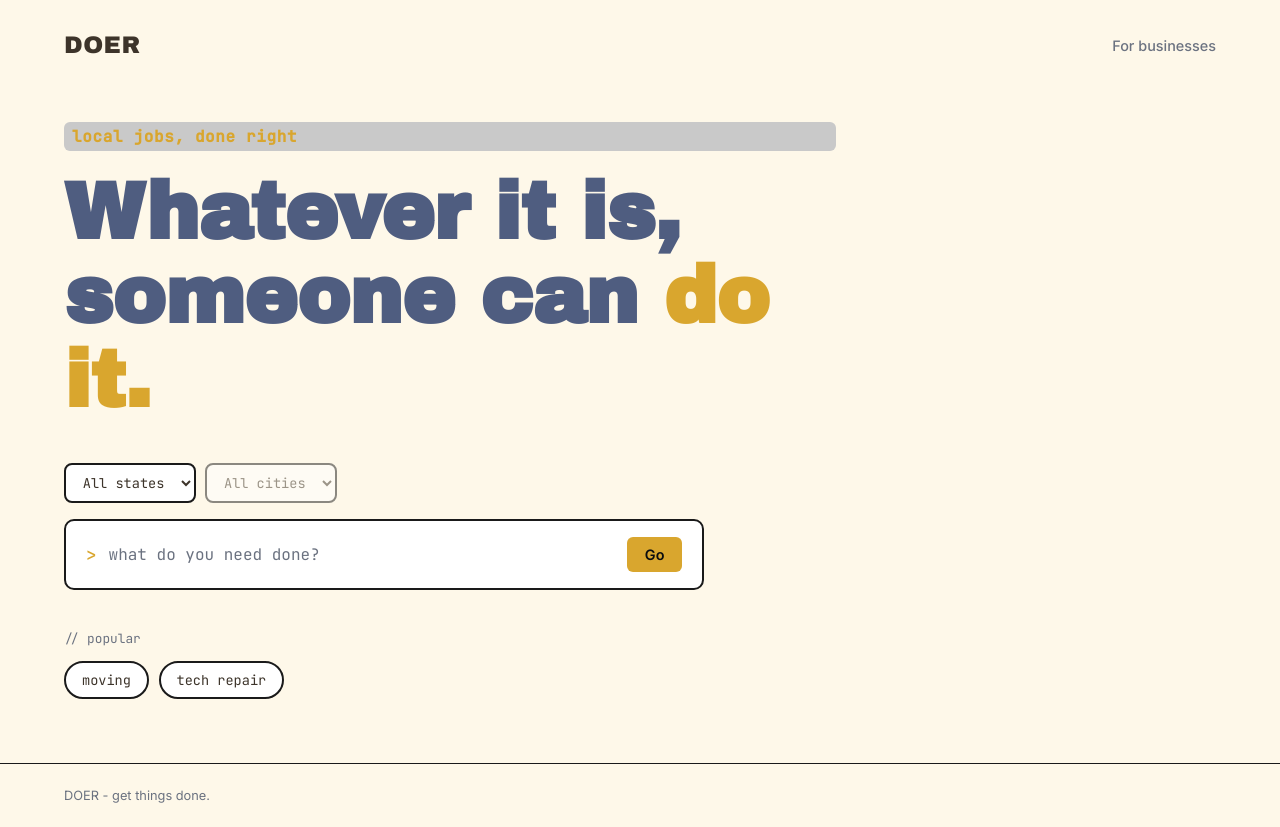
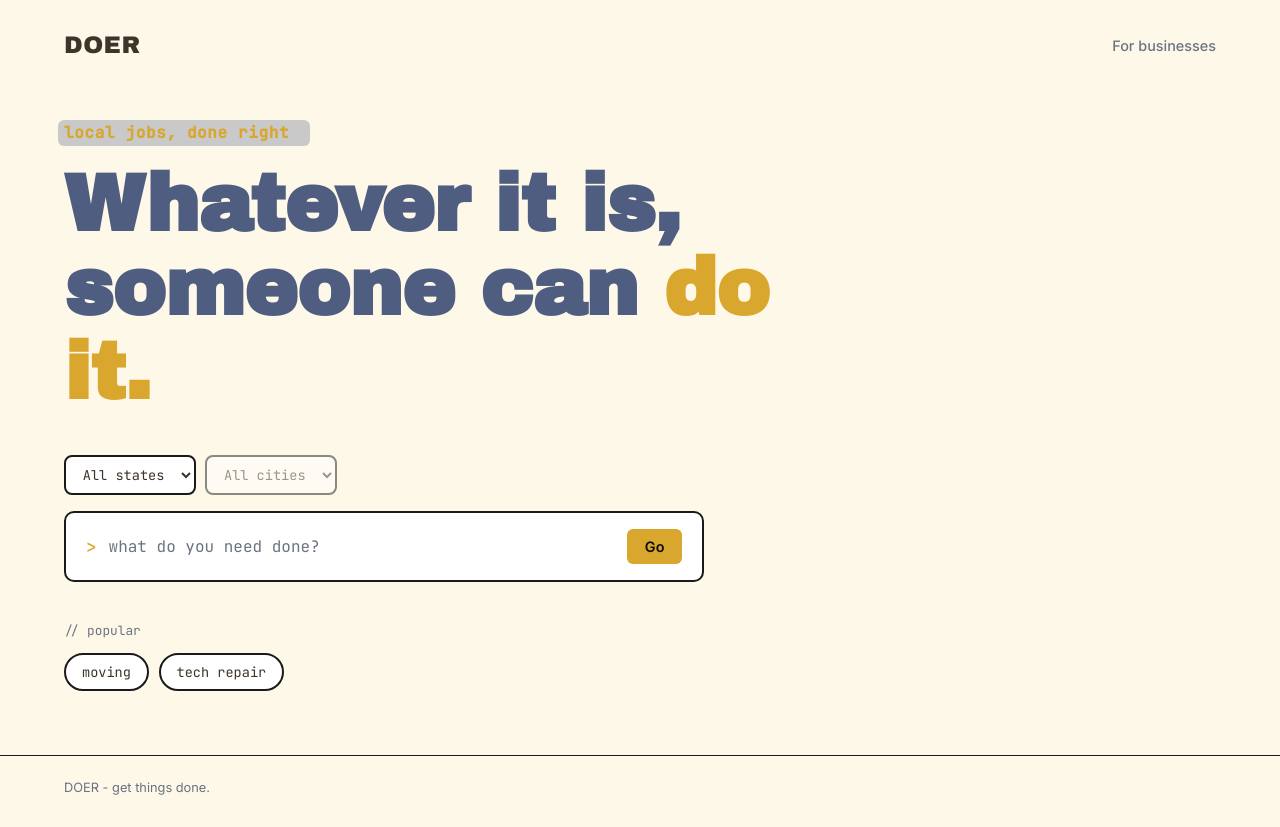
Before and after one commit to buzniz/doer, a plain HTML site: page index.html in a window 1280 px wide. Drawn offline with Linux system fonts and the light colour scheme.

Commit message:
Update style.css

```diff
--- a/style.css
+++ b/style.css
@@ -70,6 +70,7 @@ body {
 }
 
 .eyebrow {
+  position: relative;
   display: inline-block;
   font-family: 'JetBrains Mono', monospace;
   font-size: 1rem;
@@ -77,10 +78,19 @@ body {
   color: var(--accent);
   letter-spacing: 0.04em;
   margin-bottom: 1.25rem;
+}
+
+.eyebrow::before {
+  content: "";
+  position: absolute;
+  top: -0.1rem;
+  left: -0.4rem;
+  width: 31%;
+  height: 120%;
+  padding: 0 0.4rem;
   background: #C9C9C9;
   border-radius: 6px;
-  padding: 0.25rem 0.5rem;
-  white-space: nowrap;
+  z-index: -1;
 }
 
 .headline {
```
